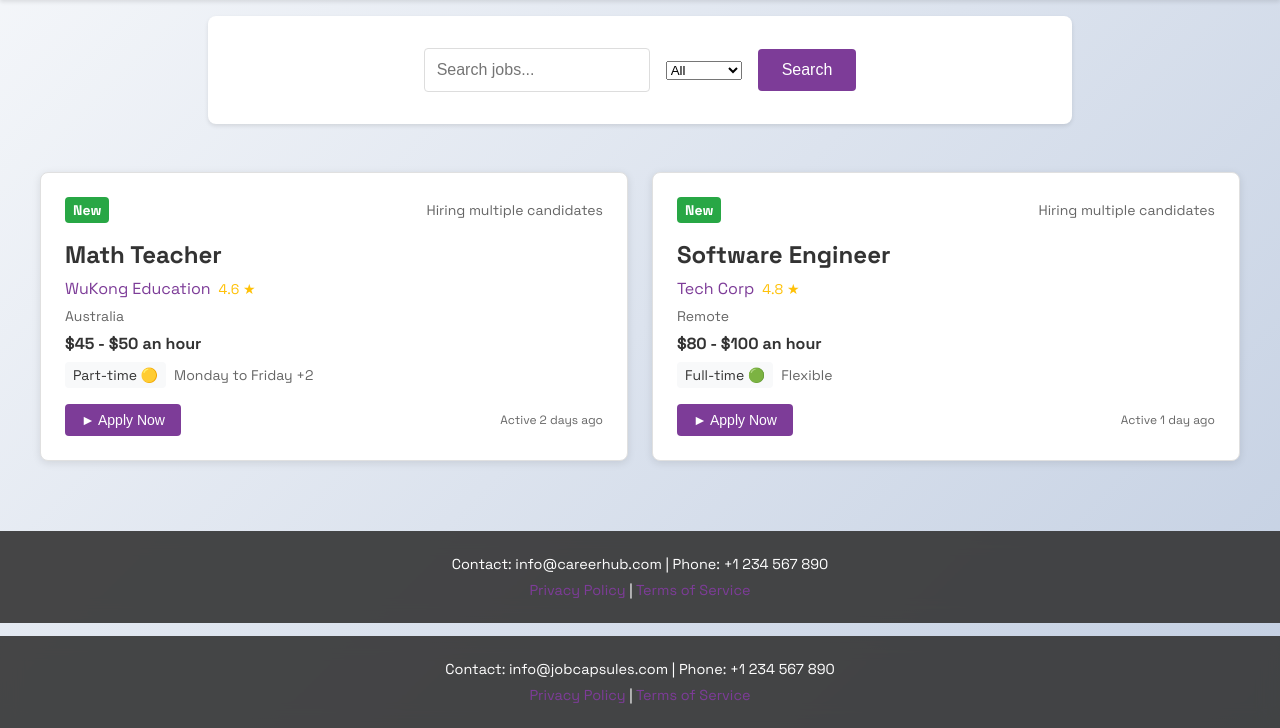
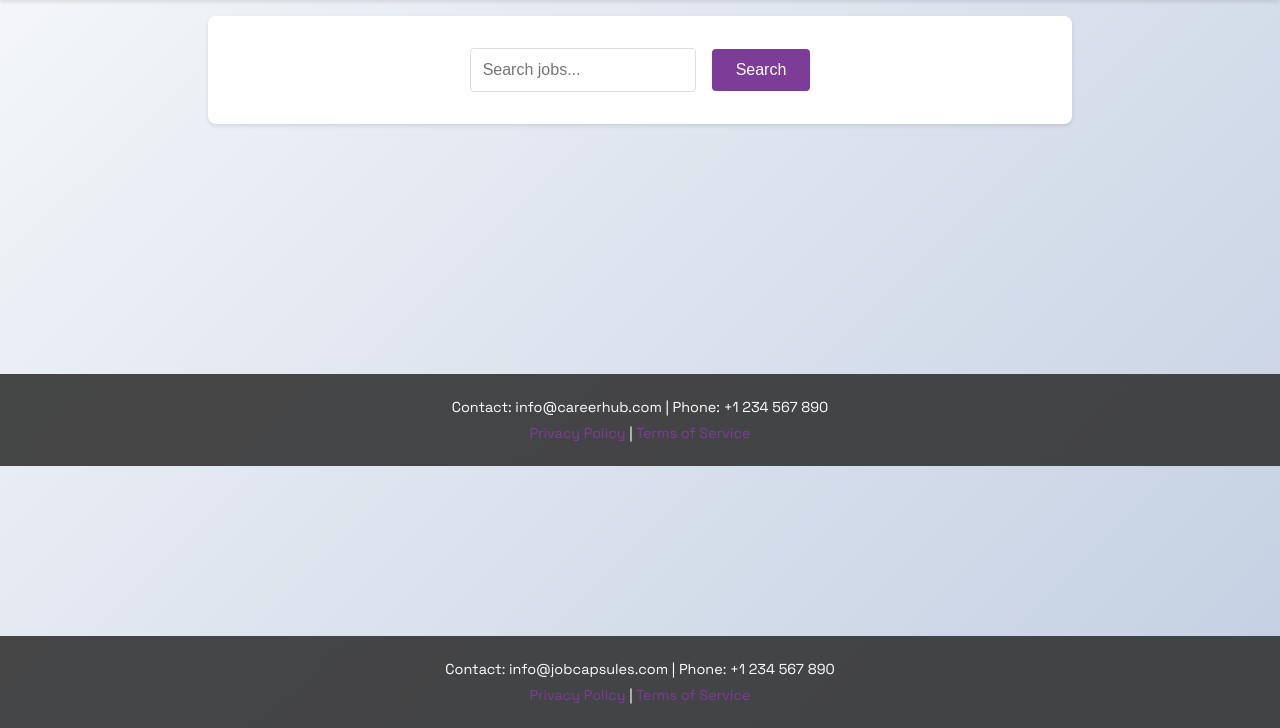
Before and after one commit to Vivid-Clarity/UniHack2025, a Flask app: page /jobTracker in a window 1280 px wide. Shown: the part 72-800 px from the top of the page. Run offline with Flask 3, Linux system fonts and the light colour scheme.

Commit message:
MInor changes

```diff
--- a/templates/job-tracker.html
+++ b/templates/job-tracker.html
@@ -4,15 +4,62 @@
 
 {% block content %}
     <!-- Search Bar -->
+    <script>
+      //ADSUNA API STUFF BELOW--------------------------------------------
+      function renderJobs(jobs) {
+        const jobList = document.getElementById('jobList');
+        if (!jobList) {
+          console.error("Job list element not found!");
+          return;
+        }
+        jobList.innerHTML = ''; // Clear the job list before rendering new jobs
+
+        // Check if jobs array is empty
+        if (jobs.length === 0) {
+          jobList.innerHTML = "<p>No jobs found.</p>";
+          return;
+        }
+
+        // Iterate over each job and create a job card
+        jobs.forEach(job => {
+          const jobCard = document.createElement('div');
+          jobCard.classList.add('job-card');
+          jobCard.innerHTML = `
+            <h3>${job.title}</h3>
+            <p>${job.company.display_name}</p>
+            <p>${job.location.display_name}</p>
+            <p>${job.description}</p>
+            <a href="${job.redirect_url}" target="_blank">Apply Now</a>
+          `;
+          jobList.appendChild(jobCard);
+        });
+    }
+
+    // Fetch jobs from the backend (Adzuna API)
+    async function fetchJobs(searchQuery = "", location = "") {
+      const url = `/api/searchJobs?query=${encodeURIComponent(searchQuery)}&location=${encodeURIComponent(location)}`;
+      const response = await fetch(url);
+      const jobs = await response.json();
+      return jobs;
+    }
+
+    // Handle the search bar
+    async function filterJobs() {
+      const searchQuery = document.getElementById('search').value;
+      const location = ""; // Add a location input field if needed
+
+      // Fetch jobs from the backend
+      const jobs = await fetchJobs(searchQuery, location);
+
+      // Render the jobs in the frontend
+      renderJobs(jobs);
+    }
+
+    </script>
+
+
     <div class="search-bar">
       <input type="text" id="search" placeholder="Search jobs...">
-      <select id="filterStatus">
-        <option value="all">All</option>
-        <option value="applied">Applied</option>
-        <option value="interview">Interview</option>
-        <option value="offer">Offer</option>
-        <option value="rejected">Rejected</option>
-      </select>
       <button onclick="filterJobs()">Search</button>
     </div>
 
@@ -27,108 +74,4 @@
     <p><a href="#">Privacy Policy</a> | <a href="#">Terms of Service</a></p>
   </footer>
 
-  <script>
-    // Fetch and inject the navbar
-    fetch('navbar.html')
-      .then(response => response.text())
-      .then(data => {
-        document.getElementById('navbar').innerHTML = data;
-
-        // Highlight the active link
-        const currentPage = window.location.pathname.split('/').pop();
-        const activeLink = document.getElementById(`nav-${currentPage.replace('.html', '')}`);
-        if (activeLink) {
-          activeLink.classList.add('active');
-        }
-      });
-
-    // Sample Data
-    const jobs = [
-      {
-        id: 1,
-        badge: "New",
-        hiring: "Hiring multiple candidates",
-        title: "Math Teacher",
-        company: "WuKong Education",
-        rating: "4.6 ★",
-        location: "Australia",
-        salary: "$45 - $50 an hour",
-        type: "Part-time 🟡",
-        schedule: "Monday to Friday +2",
-        posted: "Active 2 days ago",
-      },
-      {
-        id: 2,
-        badge: "New",
-        hiring: "Hiring multiple candidates",
-        title: "Software Engineer",
-        company: "Tech Corp",
-        rating: "4.8 ★",
-        location: "Remote",
-        salary: "$80 - $100 an hour",
-        type: "Full-time 🟢",
-        schedule: "Flexible",
-        posted: "Active 1 day ago",
-      },
-    ];
-
-    // Render Jobs
-    function renderJobs(filteredJobs = jobs) {
-      const jobList = document.getElementById('jobList');
-      jobList.innerHTML = '';
-
-      filteredJobs.forEach(job => {
-        const jobCard = document.createElement('div');
-        jobCard.classList.add('job-card');
-        jobCard.innerHTML = `
-          <div class="job-header">
-            <span class="job-badge">${job.badge}</span>
-            <span class="job-hiring">${job.hiring}</span>
-          </div>
-          <h3 class="job-title">${job.title}</h3>
-          <div class="job-company">
-            <span class="company-name">${job.company}</span>
-            <span class="company-rating">${job.rating}</span>
-          </div>
-          <div class="job-location">${job.location}</div>
-          <div class="job-salary">${job.salary}</div>
-          <div class="job-type">
-            <span class="job-type-badge">${job.type}</span>
-            <span class="job-schedule">${job.schedule}</span>
-          </div>
-          <div class="job-actions">
-            <button class="apply-button">► Apply Now</button>
-            <span class="job-posted">${job.posted}</span>
-          </div>
-        `;
-        jobList.appendChild(jobCard);
-      });
-    }
-
-    // Filter Jobs
-    function filterJobs() {
-      const searchTerm = document.getElementById('search').value.toLowerCase();
-      const statusFilter = document.getElementById('filterStatus').value;
-
-      const filteredJobs = jobs.filter(job => {
-        const matchesSearch = job.title.toLowerCase().includes(searchTerm) || job.company.toLowerCase().includes(searchTerm);
-        const matchesStatus = statusFilter === 'all' || job.type.toLowerCase().includes(statusFilter);
-        return matchesSearch && matchesStatus;
-      });
-
-      renderJobs(filteredJobs);
-    }
-
-    // Extract the search query from the URL
-    const urlParams = new URLSearchParams(window.location.search);
-    const searchQuery = urlParams.get('search');
-
-    // Pre-fill the search bar with the query from the homepage
-    if (searchQuery) {
-      document.getElementById('search').value = searchQuery;
-    }
-
-    // Initial Render (filter jobs based on the search query)
-    filterJobs();
-  </script>
 {% endblock %}
```
